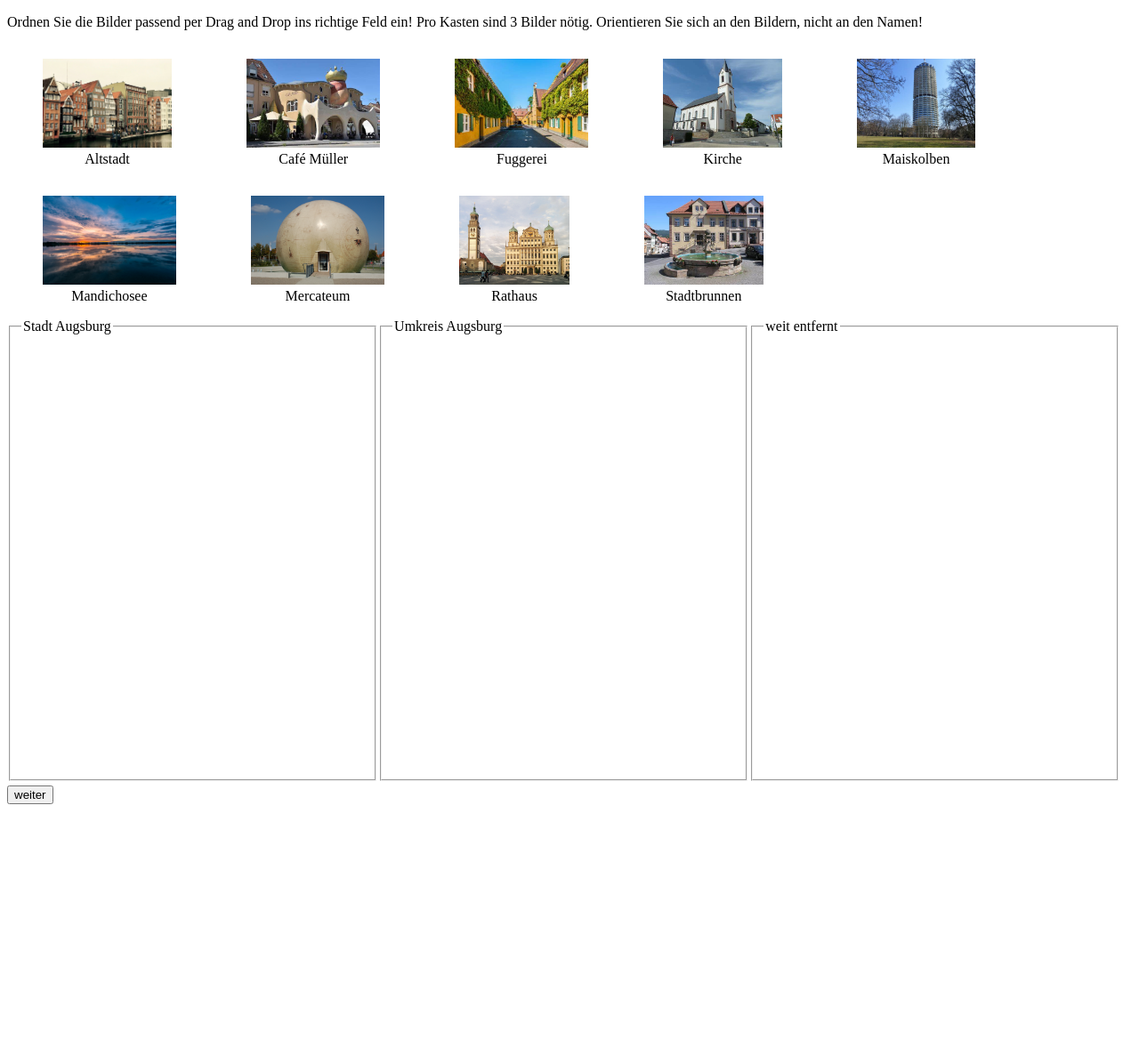
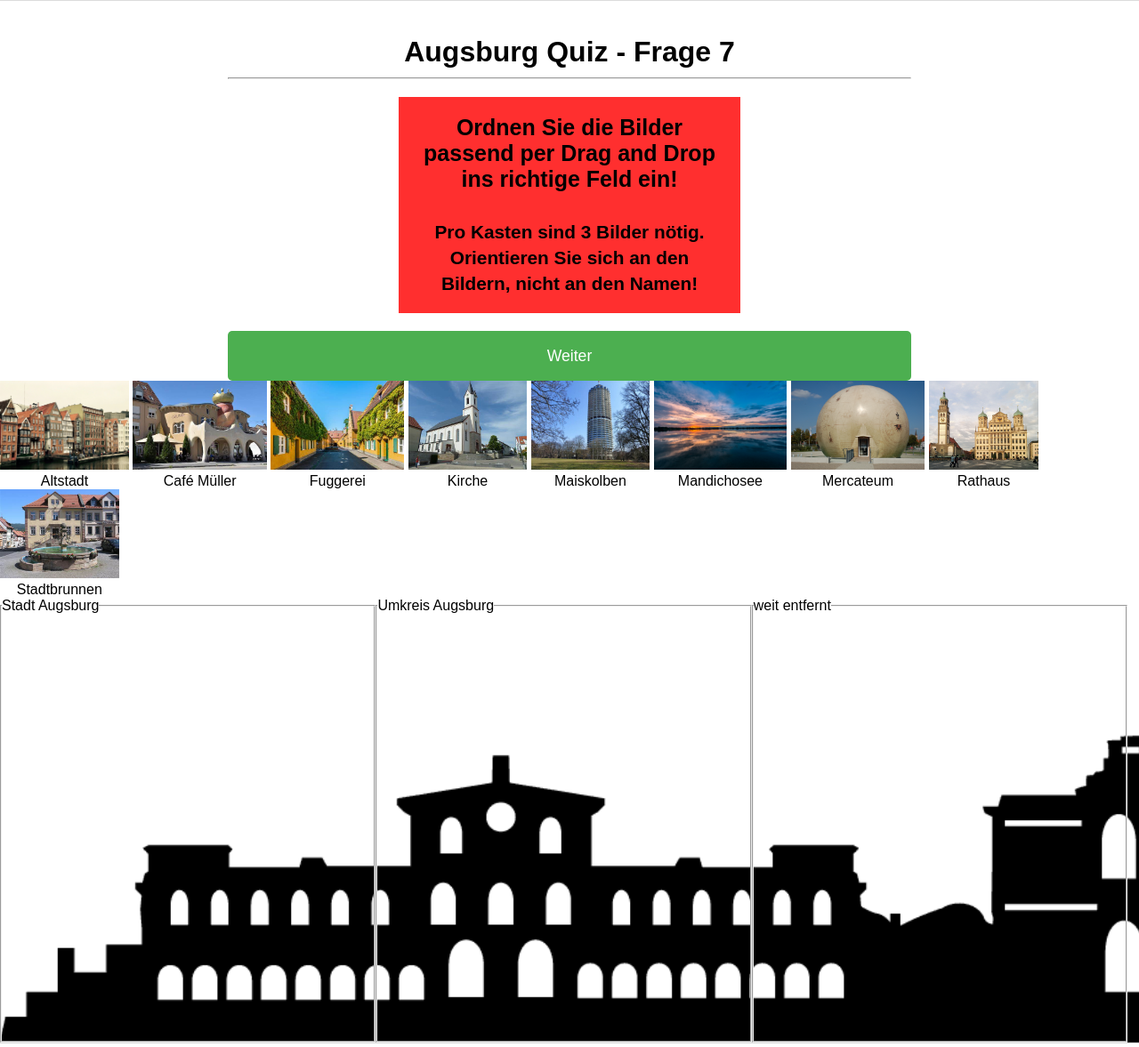
Before and after one commit to b22lary/quiz, a PHP site: page /frage7_html.php in a window 1280 px wide. Shown: the whole page at 89% size. Before the commit the page ends 904 px from the top, so only its background shows below. Run offline with PHP 8.4, Linux system fonts and the light colour scheme.

Commit message:
Änderungen CSS

```diff
--- a/frage1.html
+++ b/frage1.html
@@ -30,8 +30,8 @@
                     </div>
                 </div>
                 <button onclick="submit()" type="submit" id="submit-btn">Weiter</button>
+                <input type="text" id="nameInput" name="nameInput" value="" hidden>
             </div>
-                <input type="text" id="nameInput" name="nameInput" value="" hidden>
 	</div>
 
 
--- a/frage2.html
+++ b/frage2.html
@@ -30,8 +30,8 @@
                 </div>
             </div>
             <button onclick="submit()" type="submit" id="submit-btn">Weiter</button>
+            <input type="text" id="nameInput" name="nameInput" value="" hidden>
         </div>
-            <input type="text" id="nameInput" name="nameInput" value="" hidden>
 	</div>
 
 	<script>
--- a/frage4.html
+++ b/frage4.html
@@ -20,10 +20,9 @@
                     </label>
                 </div>
             </div>
+            <button onclick="submit()" type="submit" id="submit-btn">Weiter</button>
+            <input type="text" id="nameInput" name="nameInput" value="" hidden>
         </div>
-
-        <button onclick="submit()" type="submit" id="submit-btn">Weiter</button>
-        <input type="text" id="nameInput" name="nameInput" value="" hidden>
     </div>
 
 
--- a/frage5.html
+++ b/frage5.html
@@ -10,6 +10,7 @@
     <div class="quiz-container">
         <h1>Augsburg Quiz - Frage 5</h1>
         <hr>
+        <div class="quiz-form">
             <div class="question">
                 <p>Welche Gestalten sind <span style="font-weight:bold">nicht</span> auf dem romanischen Glasfenstern im Augsburger Dom? <br>
                     <span style="font-size: smaller;">(Bitte zwei Haken setzen)</span></p>
@@ -38,6 +39,7 @@
             </div>
             <button onclick="submit()" type="submit" id="submit-btn">Weiter</button>
             <input type="text" id="nameInput" name="nameInput" value="" hidden>
+        </div>
     </div>
 
 
--- a/frage6.html
+++ b/frage6.html
@@ -10,6 +10,7 @@
     <div class="quiz-container">
         <h1>Augsburg Quiz - Frage 6</h1>
         <hr>
+        <div class="quiz-form">
             <div class="question">
                 <p>Welche Figuren gehören zur Augsburger Puppenkiste?<br>
                     <span style="font-size: smaller;">(Bitte zwei Haken setzen)</span></p>
@@ -38,6 +39,7 @@
             </div>
             <button onclick="submit()" type="submit" id="submit-btn">Weiter</button>
             <input type="text" id="nameInput" name="nameInput" value="" hidden>
+        </div>
     </div>
 
 	<script>
--- a/frage7_html.php
+++ b/frage7_html.php
@@ -1,12 +1,12 @@
 <!DOCTYPE html>
 <html lang="de">
-
 	<head>
 		<meta charset ="utf-8">
 		<meta name = "author" content = "Larissa, Nina, Lucas">
 		<title>Augsburg Quiz</title>
+		<link rel="stylesheet" href="style.css">
+	</head>
 
-	</head>
 	<style>
 		figure{
     display:inline-block;
@@ -19,7 +19,6 @@
     width:33%;
     float: left;
 }
-		/*nicht das fieldset auf 33% setzen, weil dann immer noch nur 2 Spalten hinpassen, weil der Rand mitgerechnet wird. Bei der Section wird nun der Inhalt (also die Fieldsets) auf 33% gestellt.*/
 footer{
     clear: left;
     padding-top:5px;
@@ -30,9 +29,21 @@
 }
 	</style>
 
-    <body>
-        <header title="Bilder">
-		<p>Ordnen Sie die Bilder passend per Drag and Drop ins richtige Feld ein! Pro Kasten sind 3 Bilder nötig. Orientieren Sie sich an den Bildern, nicht an den Namen!</p>
+	<body class="bodyFragen">
+        <!-- <header title="Bilder"> -->
+		<div class="quiz-container">
+			<h1>Augsburg Quiz - Frage 7</h1>
+			<hr>
+			<div class="quiz-form">
+				<div class="question">
+					<p>Ordnen Sie die Bilder passend per Drag and Drop ins richtige Feld ein! <br><br>
+					<span style="font-size:smaller">Pro Kasten sind 3 Bilder nötig. Orientieren Sie sich an den Bildern, nicht an den Namen!<span></p>
+				</div>
+				<button type="submit" value="weiter" name="weiter" onclick="submit()" id="submit-btn">Weiter</button>
+				<input type="text" id="nameInput" name="nameInput" value="false" hidden>
+			</div>
+		</div>
+
 			<?php
 
                 foreach (scandir('images') as $file)
@@ -72,8 +83,7 @@
 
         <footer title="Quellen">
 
-				<input type="submit" value="weiter" name="weiter" onclick="submit()">
-				<input type="text" id="nameInput" name="nameInput" value="false" hidden>
+
 
         </footer>
 
--- a/style.css
+++ b/style.css
@@ -161,4 +161,24 @@ input[type="radio"]{
 }
 
 
-/* Styles für die Fragen 3 und 4 */
+/* Styles für die Frage 7 */
+
+figure{
+    display:inline-block;
+    text-align: center;
+}
+fieldset{
+    min-height: 500px;
+}
+section{
+    width:33%;
+    float: left;
+}
+footer{
+    clear: left;
+    padding-top:5px;
+}
+[highlight] {
+    border-color: red;
+    border-style: dashed;
+}
```
Also changed, not shown: frage8.html (+18 -4 lines). Lines whose indentation alone changed are shown as unchanged.
